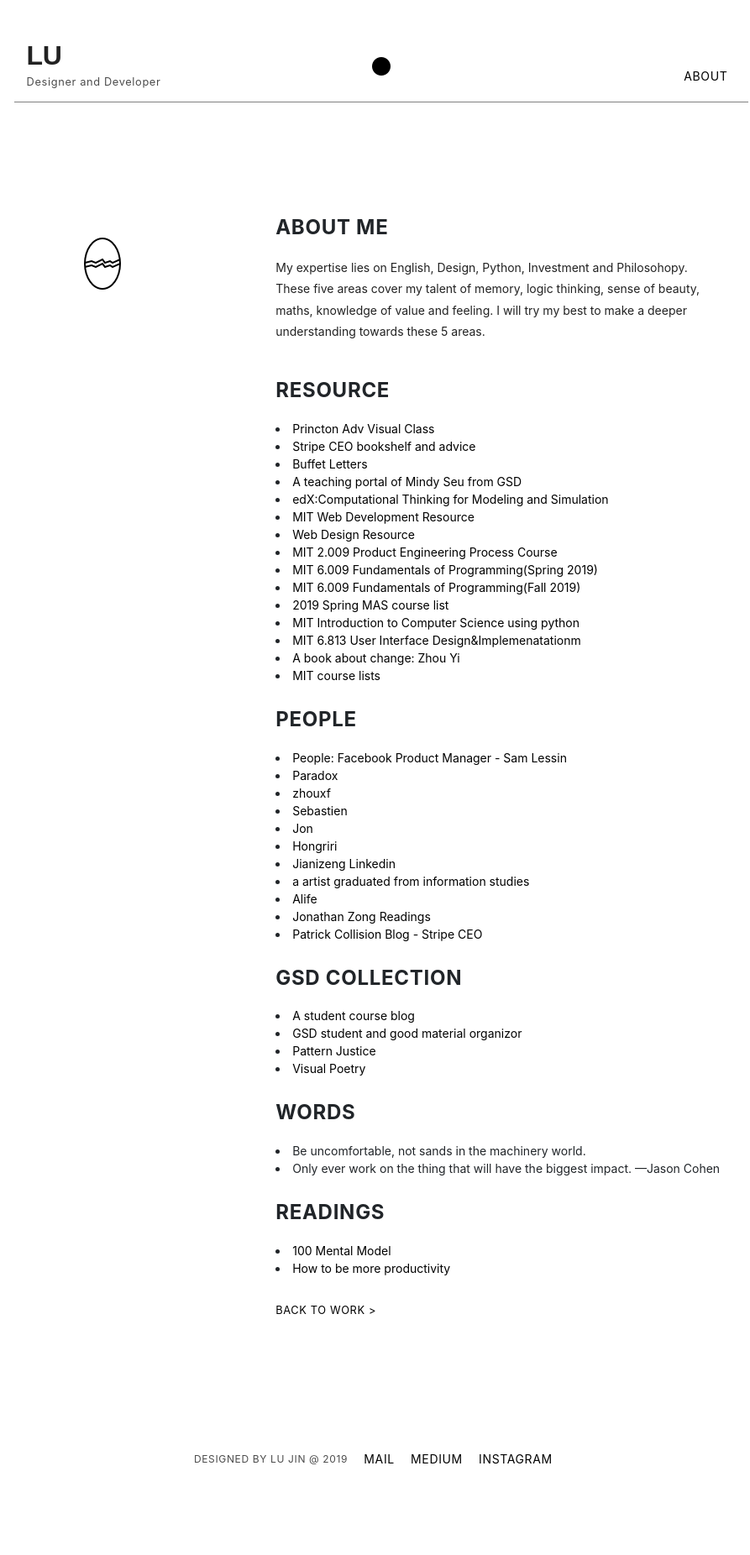
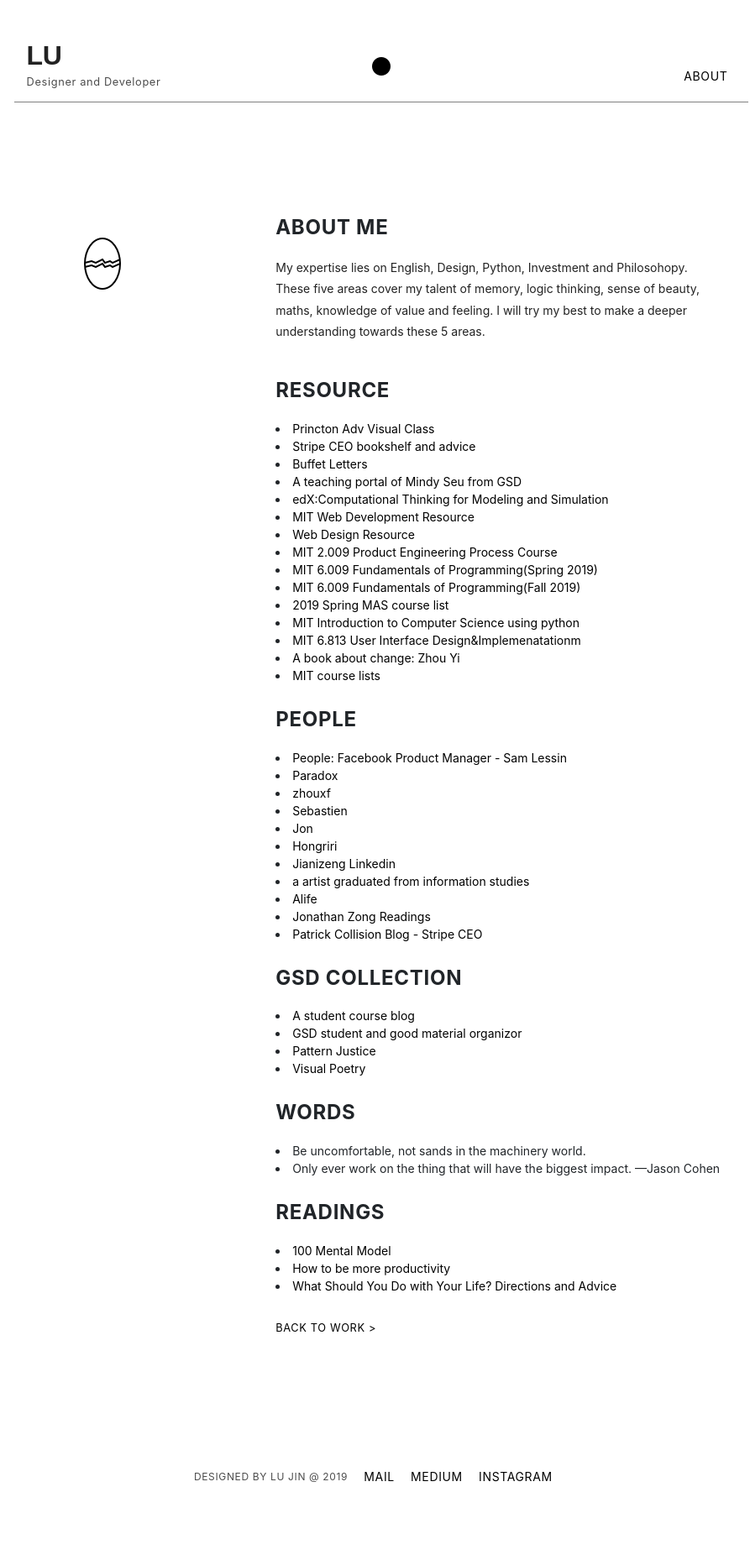
Before and after one commit to beforux/ShakeYourLove, a Jekyll site: the page list.html, which Jekyll copies as it is, in a window 1280 px wide. Shown: the whole page at 84% size, without its empty margins (186-1079 px from the left). Built offline with Jekyll 4.4.1, drawn with Linux system fonts in a browser that asks for light colours; nearby versions of some CDN libraries; before the commit the page ends 1831 px from its top, so only the background shows below that.

Commit message:
Update list.html

```diff
--- a/list.html
+++ b/list.html
@@ -86,6 +86,7 @@
                   <h3>Readings </h3>
                   <li><a href="https://medium.com/@yegg/mental-models-i-find-repeatedly-useful-936f1cc405d"> 100 Mental Model </a></li>
                   <li><a href="http://www.aaronsw.com/weblog/productivity"> How to be more productivity </a></li>
+                  <li><a href="https://guzey.com/personal/what-should-you-do-with-your-life/">What Should You Do with Your Life? Directions and Advice</a></li>
 
                   <p class="back small"><a href="index.html">BACK TO WORK > </a></p>
 
```
